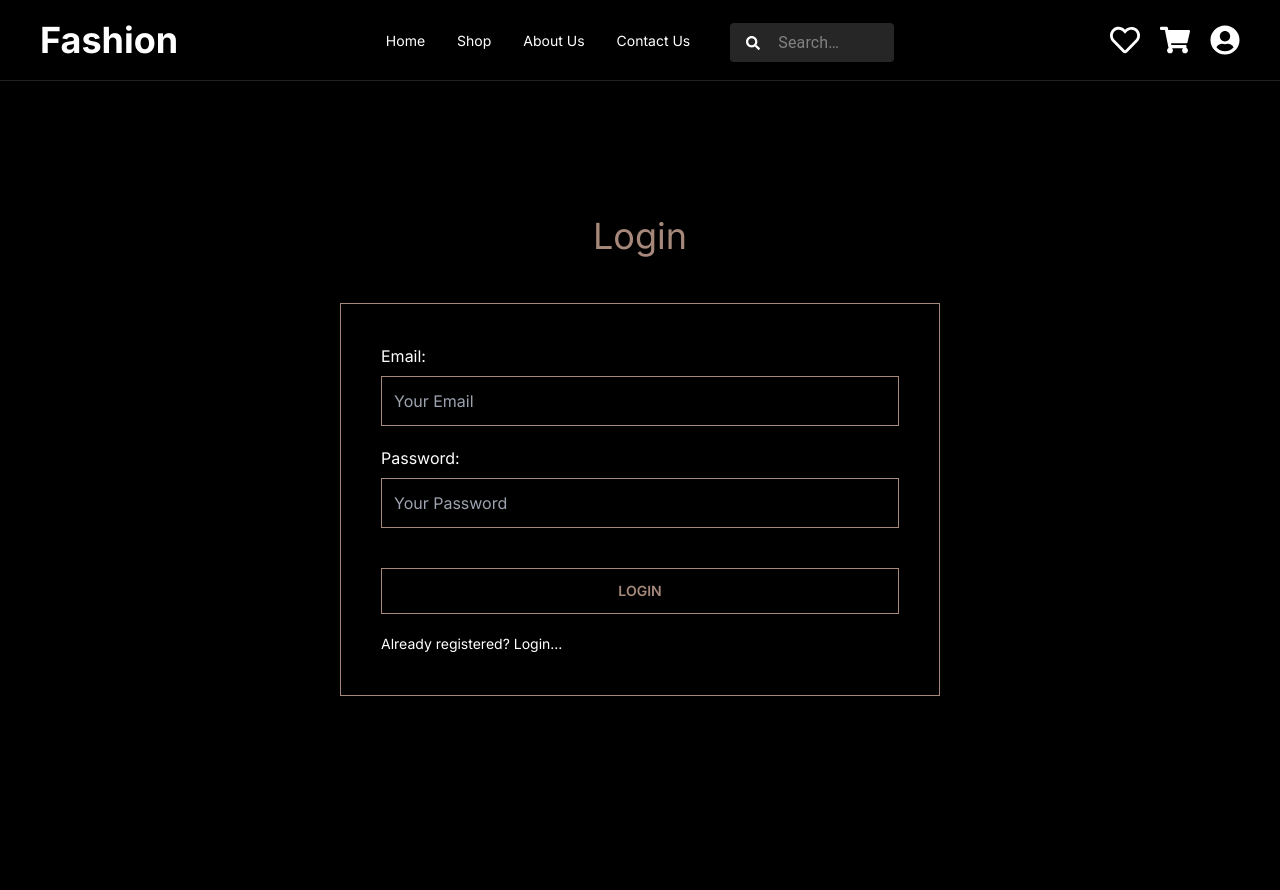
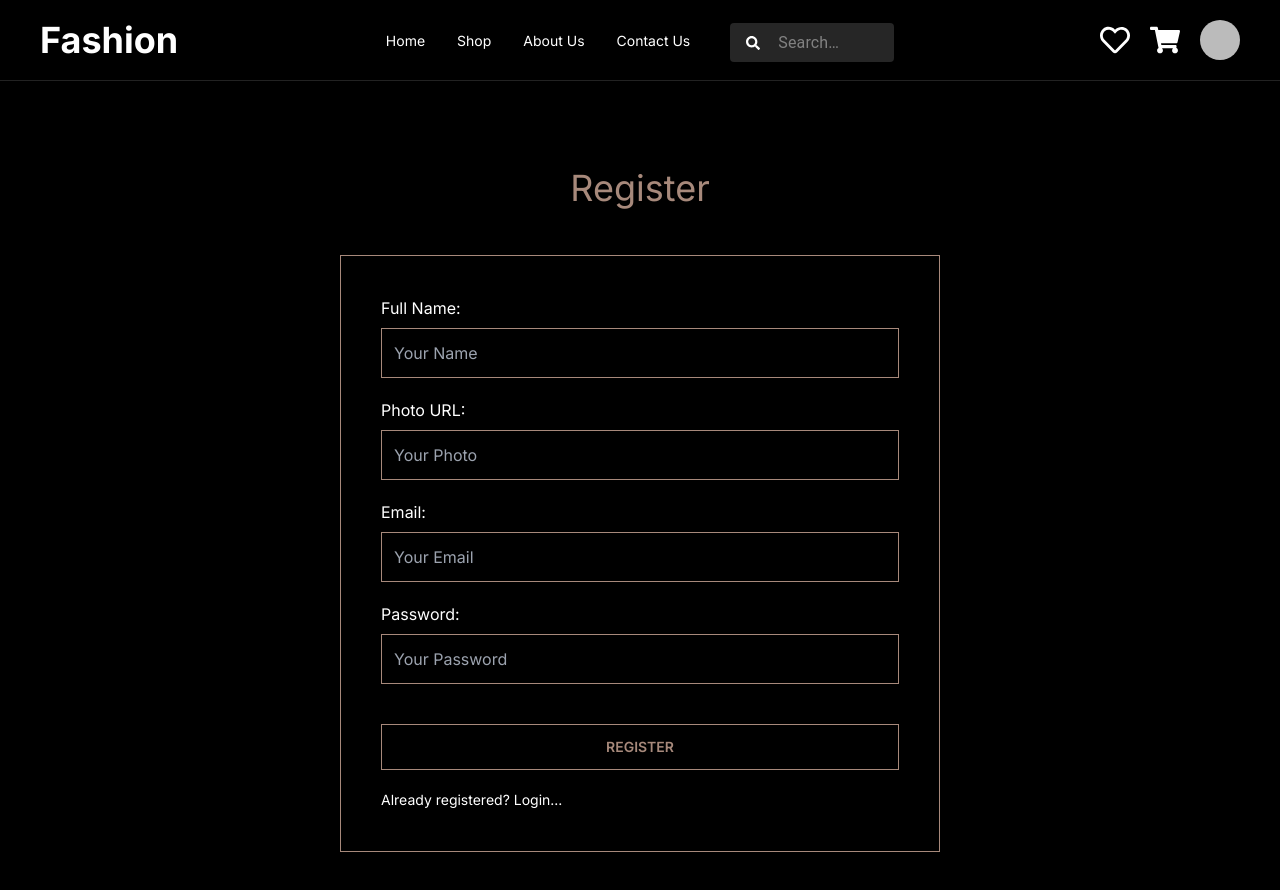
Before and after one commit to jubayerCodes/fashion, a Next.js app: page /register in a window 1280 px wide. Shown: the top 890 px of the page. Before the commit the page ends 824 px from the top, so only its background shows below. Built offline with nearby package versions, Linux system fonts and the light colour scheme; no server answers; sample sign-in values are in the browser's storage.

Commit message:
added login features

```diff
--- a/src/app/(pages)/login/Login/Login.jsx
+++ b/src/app/(pages)/login/Login/Login.jsx
@@ -1,13 +1,35 @@
+"use client"
+
+import { AuthContext } from '@/app/providers/AuthProvider/AuthProvider';
 import Link from 'next/link';
-import React from 'react';
+import { useRouter } from 'next/navigation';
+import React, { useContext } from 'react';
 
 const Login = () => {
+
+    const { signInWithEmail } = useContext(AuthContext)
+    const { replace } = useRouter()
+
+    const handleSubmit = (e) => {
+        e.preventDefault()
+        const form = e.target
+        const email = form.email.value
+        const password = form.password.value
+
+        signInWithEmail(email, password)
+            .then((res) => {
+                replace('/products/1')
+            })
+            .catch((error) => console.log(error))
+    }
+
+
     return (
         <section className='min-h-[500px] flex justify-center items-center py-32'>
             <div className="my-container">
                 <h2 className='text-[#a7897b] text-[36px] text-center mb-10'>Login</h2>
                 <div className='w-[600px] mx-auto border-[#a7897b] border p-10'>
-                    <form>
+                    <form onSubmit={handleSubmit}>
                         <div className='mb-5'>
                             <label htmlFor="emailField" className='block mb-2'>
                                 Email:
--- a/src/app/(pages)/register/Register/Register.jsx
+++ b/src/app/(pages)/register/Register/Register.jsx
@@ -1,15 +1,54 @@
 "use client"
 
+import { AuthContext } from '@/app/providers/AuthProvider/AuthProvider';
 import Link from 'next/link';
-import React from 'react';
+import { useRouter } from 'next/navigation';
+import React, { useContext } from 'react';
 
 const Register = () => {
+
+    const { signUpWithEmail, updatePhotoAndName, setRefresh, refresh } = useContext(AuthContext)
+
+    const { replace } = useRouter()
+
+    const handleSubmit = (e) => {
+        e.preventDefault()
+        const form = e.target
+        const name = form.name.value
+        const img = form.img.value
+        const email = form.email.value
+        const password = form.password.value
+
+        signUpWithEmail(email, password)
+            .then((res) => {
+                updatePhotoAndName(res?.user, name, img)
+                    .then(() => {
+                        setRefresh(!refresh)
+                        replace('/products/1')
+                    })
+                    .catch(error => console.log(error))
+            })
+            .catch((error) => console.log(error))
+    }
+
     return (
-        <section className='min-h-[500px] flex justify-center items-center py-32'>
+        <section className='min-h-[500px] flex justify-center items-center py-20'>
             <div className="my-container">
-                <h2 className='text-[#a7897b] text-[36px] text-center mb-10'>Login</h2>
+                <h2 className='text-[#a7897b] text-[36px] text-center mb-10'>Register</h2>
                 <div className='w-[600px] mx-auto border-[#a7897b] border p-10'>
-                    <form>
+                    <form onSubmit={handleSubmit}>
+                        <div className='mb-5'>
+                            <label htmlFor="nameField" className='block mb-2'>
+                                Full Name:
+                            </label>
+                            <input name='name' required id='nameField' type="text" className='w-full p-3 bg-black border border-[#a7897b] focus-within:rounded-none' placeholder='Your Name' />
+                        </div>
+                        <div className='mb-5'>
+                            <label htmlFor="imgField" className='block mb-2'>
+                                Photo URL:
+                            </label>
+                            <input name='img' required id='imgField' type="text" className='w-full p-3 bg-black border border-[#a7897b] focus-within:rounded-none' placeholder='Your Photo' />
+                        </div>
                         <div className='mb-5'>
                             <label htmlFor="emailField" className='block mb-2'>
                                 Email:
@@ -23,7 +62,7 @@ const Register = () => {
                             <input name='password' required id='passwordField' type="password" className='w-full p-3 bg-black border border-[#a7897b] focus-within:rounded-none' placeholder='Your Password' />
                         </div>
 
-                        <input type="submit" value="Login" className='w-full py-3 cursor-pointer text-[#a7897b] font-semibold hover:text-black border border-[#a7897b] uppercase text-sm hover:bg-[#a7897b] duration-300 mt-10' />
+                        <input type="submit" value="Register" className='w-full py-3 cursor-pointer text-[#a7897b] font-semibold hover:text-black border border-[#a7897b] uppercase text-sm hover:bg-[#a7897b] duration-300 mt-10' />
 
                         <Link href={'/login'} className='text-sm mt-5 inline-block hover:text-[#a7897b] text-white'>
                             Already registered? Login...
--- a/src/app/(pages)/shared/Header/Header.jsx
+++ b/src/app/(pages)/shared/Header/Header.jsx
@@ -1,17 +1,24 @@
 'use client'
 
 
+import { AuthContext } from '@/app/providers/AuthProvider/AuthProvider';
 import { InputBase, alpha, styled } from '@mui/material';
 import Link from 'next/link';
-import React from 'react';
+import React, { useContext } from 'react';
 import { FaHeart, FaRegHeart, FaSearch, FaShoppingCart, FaUserCircle } from "react-icons/fa";
 
 const Header = () => {
 
+    const { user, logOut } = useContext(AuthContext)
+
 
     const menu = (
         <>
-            <li className='menu-item cursor-pointer'>Home</li>
+            <li className='menu-item cursor-pointer'>
+                <Link href={'/'}>
+                    Home
+                </Link>
+            </li>
             <li className='menu-item cursor-pointer'>Shop</li>
             <li className='menu-item cursor-pointer'>About Us</li>
             <li className='menu-item cursor-pointer'>Contact Us</li>
@@ -71,6 +78,10 @@ const Header = () => {
         }
     }
 
+    const handleLogOut = () => {
+        logOut()
+    }
+
     return (
         <header className='py-5 border-b border-[#222222]'>
             <div className="header-container my-container grid grid-cols-5 items-center">
@@ -101,9 +112,14 @@ const Header = () => {
                 <div className='flex justify-end items-center text-xl gap-5'>
                     <button className='text-3xl'><FaRegHeart /></button>
                     <button className='text-3xl'><FaShoppingCart /></button>
-                    <Link href={'/login'} className='flex items-center'>
-                        <button className='text-3xl'><FaUserCircle /></button>
-                    </Link>
+                    {
+                        user ?
+                            <img onClick={handleLogOut} src={user?.photoURL} alt="" className='w-[40px] h-[40px] rounded-full cursor-pointer' />
+                            :
+                            <Link href={'/login'} className='flex items-center'>
+                                <button className='text-3xl'><FaUserCircle /></button>
+                            </Link>
+                    }
                 </div>
             </div>
         </header>
--- a/src/app/providers/AuthProvider/AuthProvider.jsx
+++ b/src/app/providers/AuthProvider/AuthProvider.jsx
@@ -1,7 +1,7 @@
 "use client"
 
-import React, { createContext } from 'react';
-import { getAuth } from "firebase/auth";
+import React, { createContext, useEffect, useState } from 'react';
+import { createUserWithEmailAndPassword, getAuth, onAuthStateChanged, signInWithEmailAndPassword, signOut, updateProfile } from "firebase/auth";
 import app from '@/app/utilities/firebase/firebase.config';
 
 
@@ -11,9 +11,52 @@ const auth = getAuth(app);
 
 const AuthProvider = ({ children }) => {
 
+    const [user, setUser] = useState(null)
+
+    const [loading, setLoading] = useState(true)
+
+    const [refresh, setRefresh] = useState(false)
+
+    const signUpWithEmail = (email, password) => {
+        setLoading(true)
+        return createUserWithEmailAndPassword(auth, email, password)
+    }
+
+    const signInWithEmail = (email, password) => {
+        setLoading(true)
+        return signInWithEmailAndPassword(auth, email, password)
+    }
+
+    const updatePhotoAndName = (newUser, name, photo) => {
+        setLoading(true)
+        return updateProfile(newUser, {
+            displayName: name,
+            photoURL: photo
+        })
+    }
+
+    const logOut = () => {
+        setLoading(true)
+        return signOut(auth)
+    }
+
+
+    useEffect(() => {
+        const unsubscribe = onAuthStateChanged(auth, (currentUser) => {
+            setUser(currentUser)
+            setLoading(false)
+        })
+
+        return () => {
+            return unsubscribe()
+        }
+    }, [refresh])
+
+
+    console.log(user);
 
     const authInfo = {
-
+        user, loading, setLoading, signUpWithEmail, signInWithEmail, refresh, setRefresh, updatePhotoAndName, logOut
     }
 
     return (
--- a/src/app/utilities/firebase/firebase.config.js
+++ b/src/app/utilities/firebase/firebase.config.js
@@ -10,7 +10,7 @@ const firebaseConfig = {
   projectId: "fashion-1c187",
   storageBucket: "fashion-1c187.appspot.com",
   messagingSenderId: "210964256908",
-  appId: "1:210964256908:web:09de1a1836b266ca1a43a9",
+  appId: "1:210964256908:web:da66b860e2b361cb1a43a9"
 };
 
 // Initialize Firebase
```
